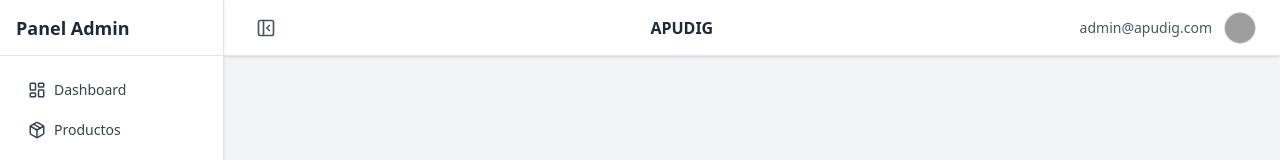
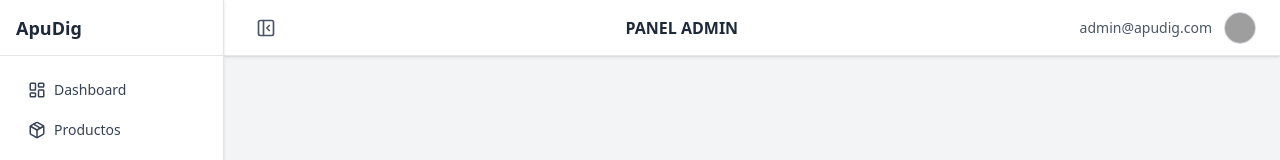
Before and after one commit to robcartome/ad_frontend, a Next.js app: page /admin/inventory/exits in a window 1280 px wide. Shown: the top 160 px of the page. Built offline with nearby package versions, Linux system fonts and the light colour scheme; no server answers; grey boxes are pictures that could not be loaded.

Commit message:
feat: update sidebar and topbar titles for branding consistency

```diff
--- a/src/components/layout/Sidebar.jsx
+++ b/src/components/layout/Sidebar.jsx
@@ -65,7 +65,7 @@
         }`}
       >
         {desktopOpen ? (
-          <h1 className="text-lg font-semibold text-gray-800">Panel Admin</h1>
+          <h1 className="text-lg font-semibold text-gray-800">ApuDig</h1>
         ) : (
           <span className="hidden lg:block text-sm font-semibold text-primary">
             AD+
--- a/src/components/layout/Topbar.jsx
+++ b/src/components/layout/Topbar.jsx
@@ -29,7 +29,7 @@
         </button>
       </div>
 
-      <h2 className="font-semibold text-gray-800">APUDIG</h2>
+      <h2 className="font-semibold text-gray-800">PANEL ADMIN</h2>
 
       <div className="flex items-center gap-3">
         <span className="text-sm text-gray-600">admin@apudig.com</span>
```
